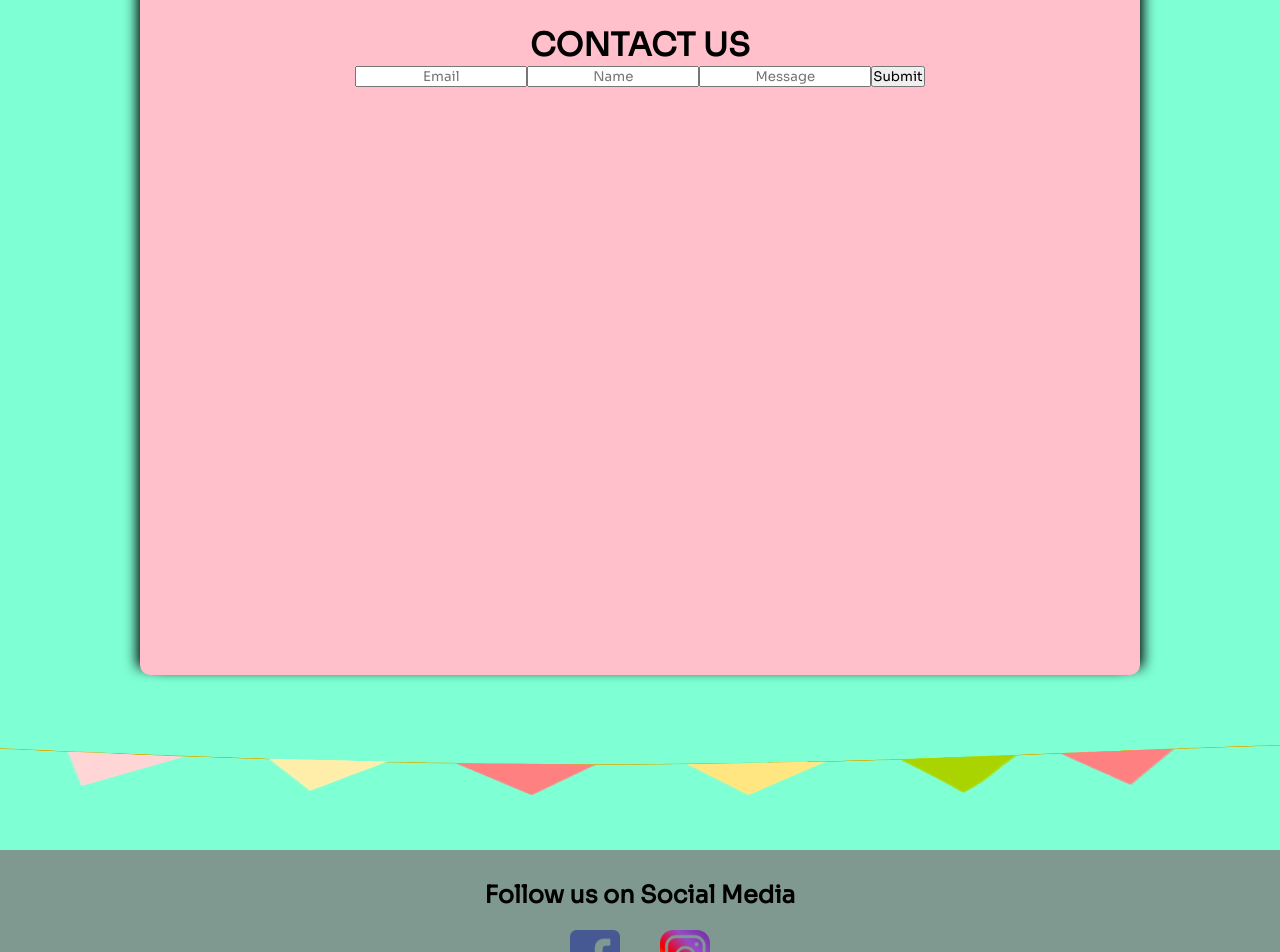
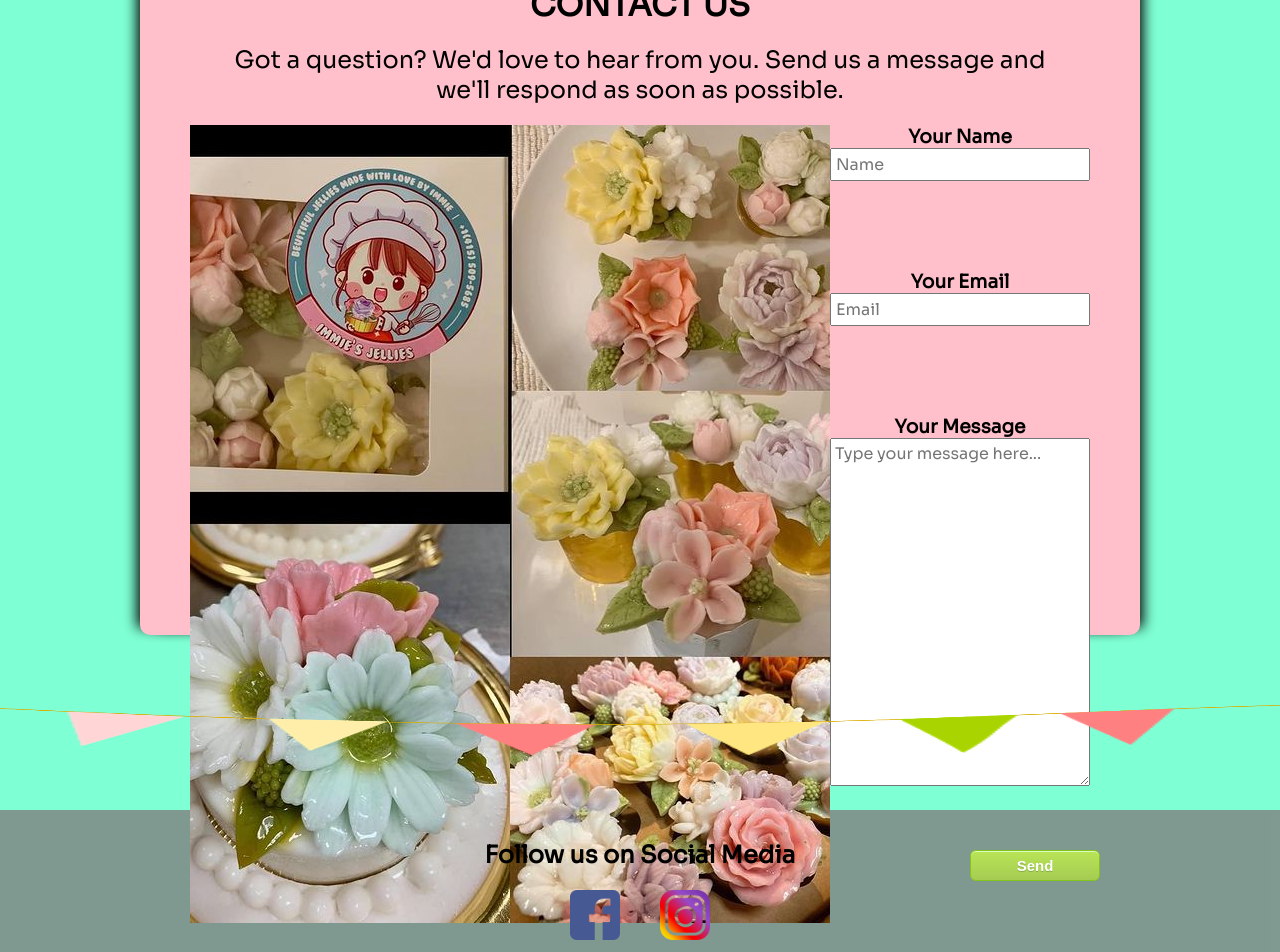
Before and after one commit to rotang89/Immies-Jellies, a React (Create React App) app: page /contact in a window 1280 px wide. Shown: the part 460-1412 px from the top of the page. Built offline with nearby package versions, Linux system fonts and the light colour scheme.

Commit message:
create form page

```diff
--- a/src/components/Contact/ContactContainer.js
+++ b/src/components/Contact/ContactContainer.js
@@ -1,6 +1,14 @@
 import React, { useState } from 'react';
 import {
-  ContactWrapper
+  ContactWrapper,
+  Title,
+  Message,
+  Image,
+  ContactForm,
+  ContactInput,
+  InfoForm,
+  MessageForm,
+  ContactButton
 } from './ContactContainerElements.js'
 
 const ContactContainer = () => {
@@ -17,11 +25,35 @@ const ContactContainer = () => {
 
   return (
     <ContactWrapper>
-      <h1>CONTACT US</h1>
-      <input onChange={(e) => setEmail(e.target.value)} placeholder="Email" type="email"></input>
-      <input onChange={(e) => setName(e.target.value)} placeholder="Name" type="Name"></input>
-      <input onChange={(e) => setMessage(e.target.value)} placeholder="Message"></input>
-      <button onClick={handleSubmit}>Submit</button>
+      <Title>
+        <h1>CONTACT US</h1>
+        <Message>
+          Got a question? We'd love to hear from you. Send us a message and we'll respond as soon as possible.
+        </Message>
+      </Title>
+      <Image src='Images/Contact_Image.jpg' height='100%'/>
+      {/* <input onChange={(e) => setEmail(e.target.value)} placeholder="Email" type="email"></input>
+      <input onChange={(e) => setName(e.target.value)} placeholder="Name" type="text"></input>
+      <input onChange={(e) => setMessage(e.target.value)} placeholder="Message" type='text'></input>
+      <button onClick={handleSubmit}>Submit</button> */}
+      <ContactForm name="contact" method="POST" data-netlify-recaptcha="true" data-netlify="true">
+        <ContactInput>
+          <h3>Your Name</h3>
+          <InfoForm type="text" name="name" placeholder='Name'/>
+        </ContactInput>
+        <ContactInput>
+          <h3>Your Email</h3>
+          <InfoForm type="email" name="email" placeholder='Email'/>
+        </ContactInput>
+        <ContactInput>
+          <h3>Your Message</h3>
+          <MessageForm name="message" placeholder='Type your message here...'></MessageForm>
+        </ContactInput>
+        <div data-netlify-recaptcha="true"></div>
+        <p>
+          <ContactButton type="submit">Send</ContactButton>
+        </p>
+      </ContactForm>
     </ContactWrapper>
   )
 }
--- a/src/components/Contact/ContactContainerElements.js
+++ b/src/components/Contact/ContactContainerElements.js
@@ -9,4 +9,74 @@ export const ContactWrapper = styled.div `
   box-shadow: -10px 0px 13px -7px #000000, 10px 0px 13px -7px #000000, 5px 5px 15px 5px rgba(0,0,0,0);
   padding: 50px;
   border-radius: 10px;
+  display: grid;
+  grid-template-columns: 1fr 1fr;
+  grid-template-rows: 1fr 3fr;
 `
+
+export const Title = styled.div `
+  grid-column: 1 / 3;
+`
+
+export const Message = styled.div `
+  margin: 20px;
+  font-size: 24px;
+`
+
+export const Image = styled.img `
+  justify-self: center;
+`
+
+export const ContactForm = styled.form `
+  display: grid;
+  grid-template-columns: 1fr 1fr;
+  grid-template-rows: 1fr 1fr 3fr .5fr;
+`
+
+export const ContactInput = styled.p `
+  grid-column: 1 / 3;
+  text-align: left;
+`
+
+export const InfoForm = styled.input `
+  width: 100%;
+  font-size: 16px;
+  padding: 4px;
+  margin-bottom: 10px;
+  text-align: left;
+`
+
+export const MessageForm = styled.textarea `
+  width: 100%;
+  height: 80%;
+  text-align: left;
+  font-size: 16px;
+  padding: 4px;
+`
+
+export const ContactButton = styled.button `
+  width: 100%;
+  margin-left: 10px;
+  box-shadow:inset 0px 1px 0px 0px #d9fbbe;
+	background:linear-gradient(to bottom, #b8e356 5%, #a5cc52 100%);
+	background-color:#b8e356;
+	border-radius:6px;
+	border:1px solid #83c41a;
+	display:inline-block;
+	cursor:pointer;
+	color:#ffffff;
+	font-family:Arial;
+	font-size:15px;
+	font-weight:bold;
+	padding:6px 24px;
+	text-decoration:none;
+	text-shadow:0px 1px 0px #86ae47;
+  &.hover {
+    background:linear-gradient(to bottom, #a5cc52 5%, #b8e356 100%);
+	  background-color:#a5cc52;
+  };
+  &.active {
+    position:relative;
+	  top:1px;
+  }
+`
--- /dev/null
+++ b/src/components/Menu/MenuContainer.js
@@ -0,0 +1,14 @@
+import React from 'react';
+import { MenuWrapper } from './MenuContainerElements.js'
+
+const MenuContainer = () => {
+  return (
+    <div>
+      <MenuWrapper>
+
+      </MenuWrapper>
+    </div>
+  )
+}
+
+export default MenuContainer
--- /dev/null
+++ b/src/components/Menu/MenuContainerElements.js
@@ -0,0 +1,15 @@
+import styled from 'styled-components';
+
+export const MenuWrapper = styled.div `
+  margin: 20px auto;
+  height: 700px;
+  width: 1000px;
+  background-color: pink;
+  -webkit-box-shadow: -10px 0px 13px -7px #000000, 10px 0px 13px -7px #000000, 5px 5px 15px 5px rgba(0,0,0,0);
+  box-shadow: -10px 0px 13px -7px #000000, 10px 0px 13px -7px #000000, 5px 5px 15px 5px rgba(0,0,0,0);
+  padding: 50px;
+  border-radius: 10px;
+  display: grid;
+  grid-template-columns: 1fr 1fr;
+  grid-template-rows: 1fr 3fr;
+`
--- a/src/pages/about.js
+++ b/src/pages/about.js
@@ -4,7 +4,6 @@ import AboutContainer from '../components/About/AboutContainer.js'
 const About = () => {
   return (
     <div>
-      <h1>About</h1>
       <AboutContainer />
     </div>
   )
--- a/src/pages/contact.js
+++ b/src/pages/contact.js
@@ -4,7 +4,6 @@ import ContactContainer from '../components/Contact/ContactContainer.js'
 const Contact = () => {
   return (
     <div>
-      <h1>Contact</h1>
       <ContactContainer />
     </div>
   )
--- a/src/pages/menu.js
+++ b/src/pages/menu.js
@@ -1,9 +1,10 @@
 import React from 'react';
+import MenuContainer from '../components/Menu/MenuContainer.js'
 
 const Menu = () => {
   return (
     <div>
-      <h1>Menu</h1>
+      <MenuContainer />
     </div>
   )
 }
```
Also changed, not shown: public/Images/Contact_Image.jpg (added), 1 other file (tests, documents, lock files or other folders).
